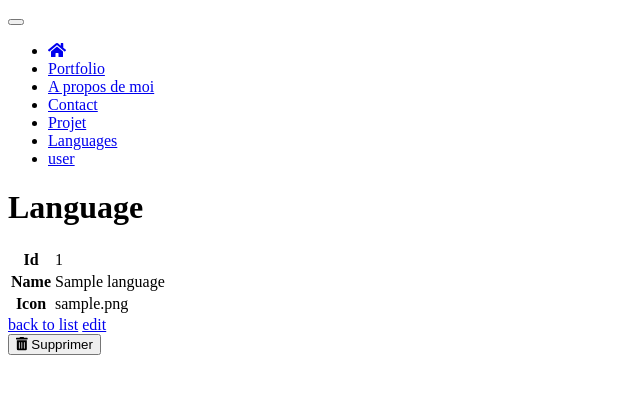
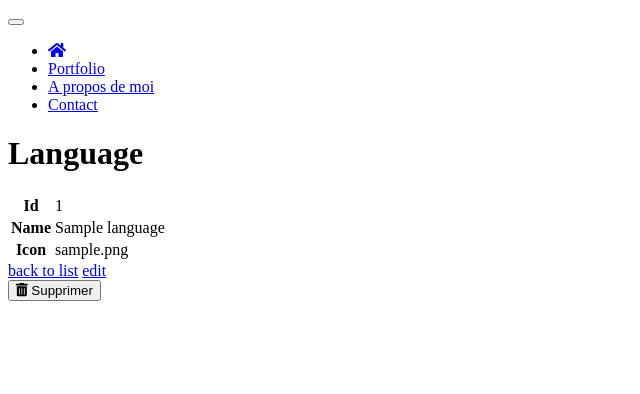
Before and after one commit to nicogaget/portfolio_perso, a Symfony app: template templates/language/show.html.twig in a window 1280 px wide. Shown: the top 394 px of the page, without its empty margins (0-640 px from the left). Run offline with Twig, Linux system fonts and the light colour scheme; the template is opened without the code that fills it: most values are stand-ins (such as "Sample title", 1, 10 or a date in 2020); some libraries are stand-ins or nearby versions.

Commit message:
navbar admin

```diff
--- a/templates/navbar.html.twig
+++ b/templates/navbar.html.twig
@@ -18,6 +18,7 @@
             <li class="nav-item">
                 <a class="nav-link" href="#">Contact</a>
             </li>
+            {% if is_granted('ROLE_ADMIN') %}
             <li class="nav-item">
                 <a class="nav-link" href="{{ path('projet_index') }}">Projet</a>
             </li>
@@ -25,8 +26,9 @@
                 <a class="nav-link" href="{{ path('language_index') }}">Languages</a>
             </li>
             <li class="nav-item">
-                <a class="nav-link" href="{{ path('admin_index') }}">user</a>
+                <a class="nav-link" href="{{ path('admin_index') }}">Mon profil</a>
             </li>
+            {% endif %}
 
         </ul>
 
```
